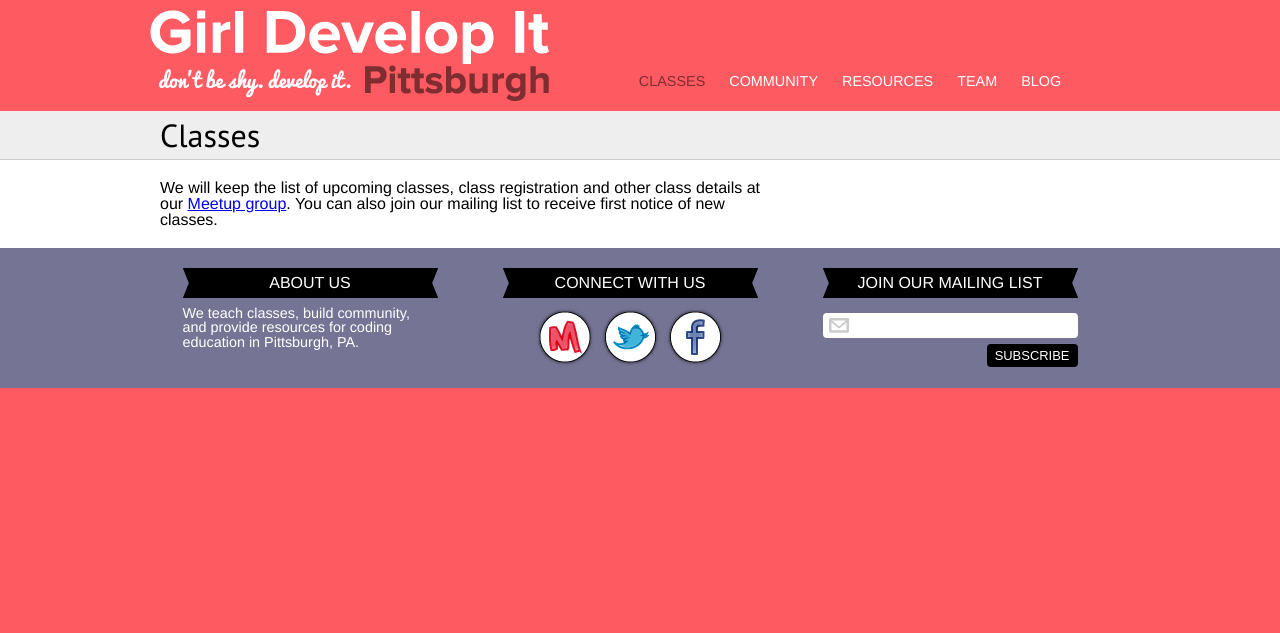
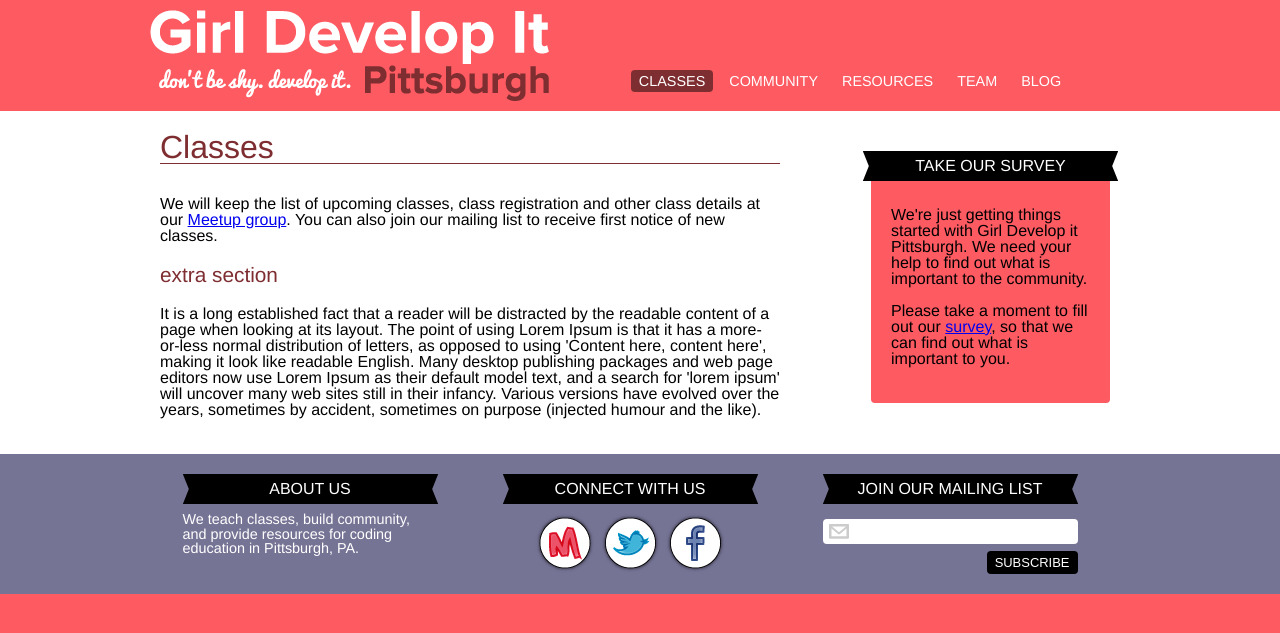
Before and after one commit to gdipgh/girldevelopitpgh.com, a Jekyll site: the page built from classes/index.html, in a window 1280 px wide. Shown: the top 633 px of the page. Built offline with Jekyll 4.4.1, drawn with Linux system fonts in a browser that asks for light colours.

Commit message:
Add sidebar and improve responsiveness

```diff
--- /dev/null
+++ b/_includes/survey.html
@@ -0,0 +1,4 @@
+<h3>Take our survey</h3>
+<p>We're just getting things started with Girl Develop it Pittsburgh.
+   We need your help to find out what is important to the community.</p>
+<p>Please take a moment to fill out our <a href="https://www.surveymonkey.com/s/Q26ZPMZ">survey</a>, so that we can find out what is important to you.</p>
--- a/_layouts/default.html
+++ b/_layouts/default.html
@@ -5,15 +5,16 @@
   <body class="{{page.title | downcase}}">
     {% include header.html %}
 
-    <div id="title">
-      <div class="container">
-        <h1>{{ page.title }}</h1>
-      </div>
-    </div>
     <div id="main">
       <div class="container">
         <div class="content">
+          <h2>{{ page.title }}</h2>
           {{ content }}
+          <h3>extra section</h3>
+          <p>It is a long established fact that a reader will be distracted by the readable content of a page when looking at its layout. The point of using Lorem Ipsum is that it has a more-or-less normal distribution of letters, as opposed to using 'Content here, content here', making it look like readable English. Many desktop publishing packages and web page editors now use Lorem Ipsum as their default model text, and a search for 'lorem ipsum' will uncover many web sites still in their infancy. Various versions have evolved over the years, sometimes by accident, sometimes on purpose (injected humour and the like).</p>
+        </div>
+        <div class="sidebar">
+          {% include survey.html %}
         </div>
       </div>
     </div>
--- a/stylesheets/screen.css
+++ b/stylesheets/screen.css
@@ -83,18 +83,38 @@
   clear: both;
 }
 
-/* line 58, ../sass/screen.scss */
+/* line 72, ../sass/screen.scss */
 body {
   background-color: #fe5a62;
   font-family: Helvetica;
 }
 
-/* line 63, ../sass/screen.scss */
+/* line 77, ../sass/screen.scss */
 h1 {
-  font-size: 2em;
+  font-size: 2.5em;
 }
 
-/* line 67, ../sass/screen.scss */
+/* line 81, ../sass/screen.scss */
+h2 {
+  border-bottom: solid 1px #7e2d30;
+  color: #7e2d30;
+  font-size: 2em;
+  margin: 0 0 1em 0;
+}
+
+/* line 88, ../sass/screen.scss */
+h3 {
+  color: #7e2d30;
+  font-size: 1.3em;
+  margin: 1em 0;
+}
+
+/* line 94, ../sass/screen.scss */
+p {
+  margin: 1em 0;
+}
+
+/* line 98, ../sass/screen.scss */
 .container {
   width: 100%;
   *zoom: 1;
@@ -109,7 +129,7 @@
   clear: both;
 }
 @media only screen and (min-width: 960px) {
-  /* line 67, ../sass/screen.scss */
+  /* line 98, ../sass/screen.scss */
   .container {
     display: block;
     width: 980.0px;
@@ -128,14 +148,14 @@
   }
 }
 
-/* line 77, ../sass/screen.scss */
+/* line 108, ../sass/screen.scss */
 header {
   background-color: #fe5a62;
   color: white;
   padding: 10px 0;
 }
 @media only screen and (min-width: 540px) and (max-width: 959px) {
-  /* line 82, ../sass/screen.scss */
+  /* line 113, ../sass/screen.scss */
   header .container {
     display: inline;
     float: left;
@@ -146,7 +166,7 @@
     margin: 0 auto !important;
   }
 }
-/* line 91, ../sass/screen.scss */
+/* line 122, ../sass/screen.scss */
 header #logo {
   display: inline;
   float: left;
@@ -156,29 +176,29 @@
   margin-left: 0;
 }
 @media only screen and (max-width: 959px) {
-  /* line 91, ../sass/screen.scss */
+  /* line 122, ../sass/screen.scss */
   header #logo {
     width: auto;
   }
 }
 @media only screen and (max-width: 539px) {
-  /* line 91, ../sass/screen.scss */
+  /* line 122, ../sass/screen.scss */
   header #logo {
     margin-bottom: 4px;
     width: 100%;
   }
-  /* line 105, ../sass/screen.scss */
+  /* line 136, ../sass/screen.scss */
   header #logo a {
     margin: 0 auto;
   }
 }
-/* line 110, ../sass/screen.scss */
+/* line 141, ../sass/screen.scss */
 header #logo a {
   color: white;
   display: block;
 }
 @media only screen and (max-width: 479px) {
-  /* line 110, ../sass/screen.scss */
+  /* line 141, ../sass/screen.scss */
   header #logo a {
     text-indent: -119988px;
     overflow: hidden;
@@ -191,7 +211,7 @@
   }
 }
 @media only screen and (max-width: 479px) and (-webkit-min-device-pixel-ratio: 1.5), only screen and (max-width: 479px) and (min-device-pixel-ratio: 1.5) {
-  /* line 110, ../sass/screen.scss */
+  /* line 141, ../sass/screen.scss */
   header #logo a {
     text-indent: -119988px;
     overflow: hidden;
@@ -205,7 +225,7 @@
   }
 }
 @media only screen and (min-width: 480px) {
-  /* line 110, ../sass/screen.scss */
+  /* line 141, ../sass/screen.scss */
   header #logo a {
     text-indent: -119988px;
     overflow: hidden;
@@ -218,7 +238,7 @@
   }
 }
 @media only screen and (min-width: 480px) and (-webkit-min-device-pixel-ratio: 1.5), only screen and (min-width: 480px) and (min-device-pixel-ratio: 1.5) {
-  /* line 110, ../sass/screen.scss */
+  /* line 141, ../sass/screen.scss */
   header #logo a {
     text-indent: -119988px;
     overflow: hidden;
@@ -231,7 +251,7 @@
     width: 400px;
   }
 }
-/* line 125, ../sass/screen.scss */
+/* line 156, ../sass/screen.scss */
 header .nav {
   *zoom: 1;
   font-size: 0.9em;
@@ -248,7 +268,7 @@
   clear: both;
 }
 @media only screen and (min-width: 960px) {
-  /* line 125, ../sass/screen.scss */
+  /* line 156, ../sass/screen.scss */
   header .nav {
     display: inline;
     float: left;
@@ -256,32 +276,32 @@
     margin: 0 10px;
     margin: 60px 0 0;
   }
-  /* line 132, ../sass/screen.scss */
+  /* line 163, ../sass/screen.scss */
   header .nav li {
     margin: 0 2px;
   }
 }
 @media only screen and (min-width: 540px) and (max-width: 959px) {
-  /* line 125, ../sass/screen.scss */
+  /* line 156, ../sass/screen.scss */
   header .nav {
     display: inline;
     float: left;
     width: 60px;
     margin: 0 10px;
   }
-  /* line 141, ../sass/screen.scss */
+  /* line 172, ../sass/screen.scss */
   header .nav li {
     margin: 1px 2px;
   }
 }
 @media only screen and (max-width: 539px) {
-  /* line 125, ../sass/screen.scss */
+  /* line 156, ../sass/screen.scss */
   header .nav {
     clear: both;
     width: 100%;
   }
 }
-/* line 156, ../sass/screen.scss */
+/* line 186, ../sass/screen.scss */
 header .nav li {
   display: -moz-inline-stack;
   display: inline-block;
@@ -290,7 +310,7 @@
   zoom: 1;
   *display: inline;
 }
-/* line 161, ../sass/screen.scss */
+/* line 190, ../sass/screen.scss */
 header .nav a {
   -webkit-border-radius: 4px;
   -moz-border-radius: 4px;
@@ -310,67 +330,120 @@
   display: block;
   text-decoration: none;
 }
-/* line 170, ../sass/screen.scss */
-header .nav a:hover {
+/* line 199, ../sass/screen.scss */
+header .nav a:hover, header .nav a:active, header .nav a.active {
   background: #7e2d30;
 }
-/* line 174, ../sass/screen.scss */
-header .nav a.active {
-  color: #7e2d30;
-}
-/* line 177, ../sass/screen.scss */
-header .nav a.active:hover {
-  color: white;
-}
 
-/* line 185, ../sass/screen.scss */
-#title {
-  background: #eeeeee;
-  border-bottom: solid 1px #cccccc;
-  font-family: "PT Sans", sans-serif;
-  padding: 0.5em 0;
-}
-/* line 191, ../sass/screen.scss */
-#title h1 {
-  margin: 0 10px;
-}
-
-/* line 196, ../sass/screen.scss */
+/* line 206, ../sass/screen.scss */
 #main {
   background-color: white;
   padding: 20px 0;
+  position: relative;
 }
-/* line 200, ../sass/screen.scss */
+/* line 211, ../sass/screen.scss */
 #main .content {
   display: inline;
   float: left;
   width: 620px;
   margin: 0 10px;
+}
+@media only screen and (max-width: 959px) {
+  /* line 211, ../sass/screen.scss */
+  #main .content {
+    display: block;
+    float: none;
+    margin-right: 287px;
+    width: auto;
+  }
+}
+@media only screen and (max-width: 480px) {
+  /* line 211, ../sass/screen.scss */
+  #main .content {
+    margin-right: 10px;
+  }
+}
+/* line 226, ../sass/screen.scss */
+#main .sidebar {
+  -webkit-border-radius: 4px;
+  -moz-border-radius: 4px;
+  -ms-border-radius: 4px;
+  -o-border-radius: 4px;
+  border-radius: 4px;
+  -webkit-box-sizing: border-box;
+  -moz-box-sizing: border-box;
+  box-sizing: border-box;
+  display: inline;
+  float: left;
+  width: 300px;
   margin: 0 10px;
+  background-color: #fe5a62;
+  float: right;
+  margin: 20px;
+  padding: 20px;
+  padding-top: 40px;
+  position: relative;
+  width: 239px;
+}
+@media only screen and (max-width: 959px) {
+  /* line 226, ../sass/screen.scss */
+  #main .sidebar {
+    display: block;
+    float: none;
+    margin: 20px auto 0 auto;
+    position: absolute;
+    right: 20px;
+    top: 0;
+  }
+}
+@media only screen and (max-width: 480px) {
+  /* line 226, ../sass/screen.scss */
+  #main .sidebar {
+    position: relative;
+    right: auto;
+  }
+}
+/* line 253, ../sass/screen.scss */
+#main .sidebar h3 {
+  background: url('../images/ribbon.png?1342570701') no-repeat 50% 50%;
+  border: none;
+  color: white;
+  font-size: 1em;
+  line-height: 30px;
+  margin: 0 0 0.5em 0;
+  min-width: 255px;
+  text-align: center;
+  text-transform: uppercase;
+  left: -8px;
+  position: absolute;
+  top: 0;
 }
 
-/* line 224, ../sass/screen.scss */
+/* line 279, ../sass/screen.scss */
 #footer-section {
   background-color: #767495;
   color: white;
   padding: 10px 0;
 }
-/* line 229, ../sass/screen.scss */
+/* line 284, ../sass/screen.scss */
 #footer-section h3 {
   background: url('../images/ribbon.png?1342570701') no-repeat 50% 50%;
+  border: none;
+  color: white;
+  font-size: 1em;
   line-height: 30px;
-  margin-bottom: 0.5em;
+  margin: 0 0 0.5em 0;
   min-width: 255px;
   text-align: center;
   text-transform: uppercase;
 }
-/* line 239, ../sass/screen.scss */
+/* line 288, ../sass/screen.scss */
 #footer-section p, #footer-section form {
   width: 255px;
   margin: 0 auto;
   font-size: 0.9em;
 }
-/* line 245, ../sass/screen.scss */
+/* line 294, ../sass/screen.scss */
 #footer-section .about {
   display: inline;
   float: left;
@@ -378,26 +451,26 @@
   margin: 0 10px;
 }
 @media only screen and (min-width: 960px) {
-  /* line 245, ../sass/screen.scss */
+  /* line 294, ../sass/screen.scss */
   #footer-section .about {
     margin: 10px;
   }
 }
 @media only screen and (max-width: 959px) {
-  /* line 245, ../sass/screen.scss */
+  /* line 294, ../sass/screen.scss */
   #footer-section .about {
     margin: 10px auto 20px auto;
   }
 }
 @media only screen and (max-width: 599px) {
-  /* line 245, ../sass/screen.scss */
+  /* line 294, ../sass/screen.scss */
   #footer-section .about {
     display: block;
     float: none;
     width: 100%;
   }
 }
-/* line 250, ../sass/screen.scss */
+/* line 299, ../sass/screen.scss */
 #footer-section .social {
   display: inline;
   float: left;
@@ -405,34 +478,34 @@
   margin: 0 10px;
 }
 @media only screen and (min-width: 960px) {
-  /* line 250, ../sass/screen.scss */
+  /* line 299, ../sass/screen.scss */
   #footer-section .social {
     margin: 10px;
   }
 }
 @media only screen and (max-width: 959px) {
-  /* line 250, ../sass/screen.scss */
+  /* line 299, ../sass/screen.scss */
   #footer-section .social {
     margin: 10px auto 20px auto;
   }
 }
 @media only screen and (max-width: 599px) {
-  /* line 250, ../sass/screen.scss */
+  /* line 299, ../sass/screen.scss */
   #footer-section .social {
     display: block;
     float: none;
     width: 100%;
   }
 }
-/* line 254, ../sass/screen.scss */
+/* line 303, ../sass/screen.scss */
 #footer-section .social div {
   margin: 0 10px;
 }
-/* line 258, ../sass/screen.scss */
+/* line 307, ../sass/screen.scss */
 #footer-section .social ul {
   text-align: center;
 }
-/* line 261, ../sass/screen.scss */
+/* line 310, ../sass/screen.scss */
 #footer-section .social ul li {
   display: -moz-inline-stack;
   display: inline-block;
@@ -441,7 +514,7 @@
   zoom: 1;
   *display: inline;
 }
-/* line 266, ../sass/screen.scss */
+/* line 315, ../sass/screen.scss */
 #footer-section .social ul li.facebook a {
   text-indent: -119988px;
   overflow: hidden;
@@ -453,7 +526,7 @@
   height: 62px;
 }
 @media only screen and (-webkit-min-device-pixel-ratio: 1.5), only screen and (min-device-pixel-ratio: 1.5) {
-  /* line 266, ../sass/screen.scss */
+  /* line 315, ../sass/screen.scss */
   #footer-section .social ul li.facebook a {
     text-indent: -119988px;
     overflow: hidden;
@@ -466,7 +539,7 @@
     width: 61.5px;
   }
 }
-/* line 269, ../sass/screen.scss */
+/* line 318, ../sass/screen.scss */
 #footer-section .social ul li.facebook a:hover {
   text-indent: -119988px;
   overflow: hidden;
@@ -478,7 +551,7 @@
   height: 62px;
 }
 @media only screen and (-webkit-min-device-pixel-ratio: 1.5), only screen and (min-device-pixel-ratio: 1.5) {
-  /* line 269, ../sass/screen.scss */
+  /* line 318, ../sass/screen.scss */
   #footer-section .social ul li.facebook a:hover {
     text-indent: -119988px;
     overflow: hidden;
@@ -491,7 +564,7 @@
     width: 61.5px;
   }
 }
-/* line 266, ../sass/screen.scss */
+/* line 315, ../sass/screen.scss */
 #footer-section .social ul li.meetup a {
   text-indent: -119988px;
   overflow: hidden;
@@ -503,7 +576,7 @@
   height: 62px;
 }
 @media only screen and (-webkit-min-device-pixel-ratio: 1.5), only screen and (min-device-pixel-ratio: 1.5) {
-  /* line 266, ../sass/screen.scss */
+  /* line 315, ../sass/screen.scss */
   #footer-section .social ul li.meetup a {
     text-indent: -119988px;
     overflow: hidden;
@@ -516,7 +589,7 @@
     width: 61px;
   }
 }
-/* line 269, ../sass/screen.scss */
+/* line 318, ../sass/screen.scss */
 #footer-section .social ul li.meetup a:hover {
   text-indent: -119988px;
   overflow: hidden;
@@ -528,7 +601,7 @@
   height: 62px;
 }
 @media only screen and (-webkit-min-device-pixel-ratio: 1.5), only screen and (min-device-pixel-ratio: 1.5) {
-  /* line 269, ../sass/screen.scss */
+  /* line 318, ../sass/screen.scss */
   #footer-section .social ul li.meetup a:hover {
     text-indent: -119988px;
     overflow: hidden;
@@ -541,7 +614,7 @@
     width: 61px;
   }
 }
-/* line 266, ../sass/screen.scss */
+/* line 315, ../sass/screen.scss */
 #footer-section .social ul li.twitter a {
   text-indent: -119988px;
   overflow: hidden;
@@ -553,7 +626,7 @@
   height: 62px;
 }
 @media only screen and (-webkit-min-device-pixel-ratio: 1.5), only screen and (min-device-pixel-ratio: 1.5) {
-  /* line 266, ../sass/screen.scss */
+  /* line 315, ../sass/screen.scss */
   #footer-section .social ul li.twitter a {
     text-indent: -119988px;
     overflow: hidden;
@@ -566,7 +639,7 @@
     width: 61.5px;
   }
 }
-/* line 269, ../sass/screen.scss */
+/* line 318, ../sass/screen.scss */
 #footer-section .social ul li.twitter a:hover {
   text-indent: -119988px;
   overflow: hidden;
@@ -578,7 +651,7 @@
   height: 62px;
 }
 @media only screen and (-webkit-min-device-pixel-ratio: 1.5), only screen and (min-device-pixel-ratio: 1.5) {
-  /* line 269, ../sass/screen.scss */
+  /* line 318, ../sass/screen.scss */
   #footer-section .social ul li.twitter a:hover {
     text-indent: -119988px;
     overflow: hidden;
@@ -591,11 +664,11 @@
     width: 61.5px;
   }
 }
-/* line 276, ../sass/screen.scss */
+/* line 325, ../sass/screen.scss */
 #footer-section .social ul li a {
   display: block;
 }
-/* line 283, ../sass/screen.scss */
+/* line 332, ../sass/screen.scss */
 #footer-section .mailing-list {
   display: inline;
   float: left;
@@ -613,26 +686,26 @@
   clear: both;
 }
 @media only screen and (min-width: 960px) {
-  /* line 283, ../sass/screen.scss */
+  /* line 332, ../sass/screen.scss */
   #footer-section .mailing-list {
     margin: 10px;
   }
 }
 @media only screen and (max-width: 959px) {
-  /* line 283, ../sass/screen.scss */
+  /* line 332, ../sass/screen.scss */
   #footer-section .mailing-list {
     margin: 10px auto 20px auto;
   }
 }
 @media only screen and (max-width: 599px) {
-  /* line 283, ../sass/screen.scss */
+  /* line 332, ../sass/screen.scss */
   #footer-section .mailing-list {
     display: block;
     float: none;
     width: 100%;
   }
 }
-/* line 288, ../sass/screen.scss */
+/* line 337, ../sass/screen.scss */
 #footer-section .mailing-list input[type='email'] {
   background: url('../images/email-icon.png?1342487058') 6px 50% white no-repeat;
   -webkit-border-radius: 4px;
@@ -650,7 +723,7 @@
   padding: 2px 10px 2px 32px;
   width: 100%;
 }
-/* line 301, ../sass/screen.scss */
+/* line 350, ../sass/screen.scss */
 #footer-section .mailing-list input[type='submit'] {
   -webkit-border-radius: 4px;
   -moz-border-radius: 4px;
@@ -668,7 +741,7 @@
   text-transform: uppercase;
 }
 
-/* line 316, ../sass/screen.scss */
+/* line 365, ../sass/screen.scss */
 #comic {
   color: white;
   display: block;
@@ -677,7 +750,7 @@
   height: 471px;
 }
 
-/* line 338, ../sass/screen.scss */
+/* line 387, ../sass/screen.scss */
 .home #main {
   background-color: #fe5a62;
 }
```
Also changed, not shown: sass/screen.scss (+92 -43 lines).
